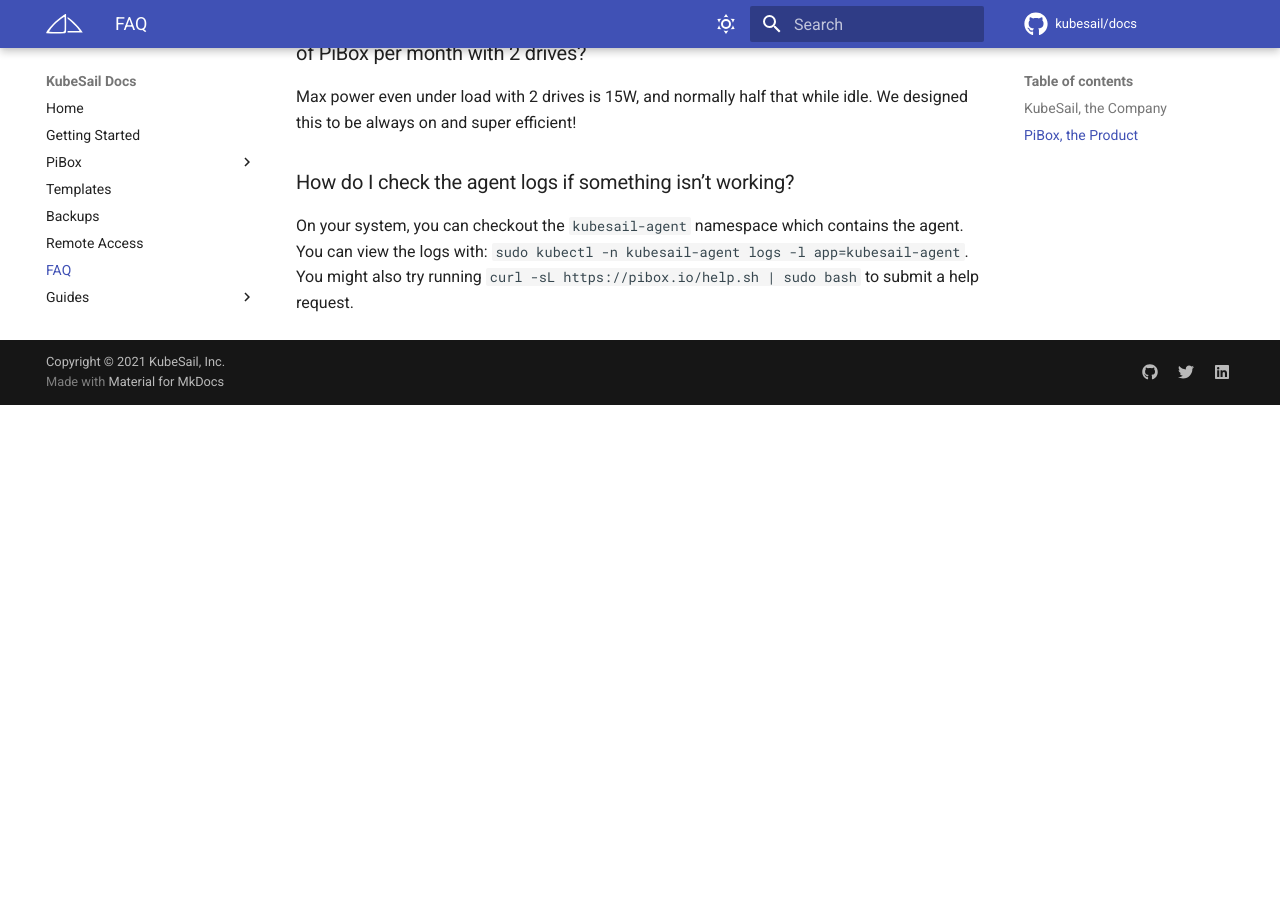
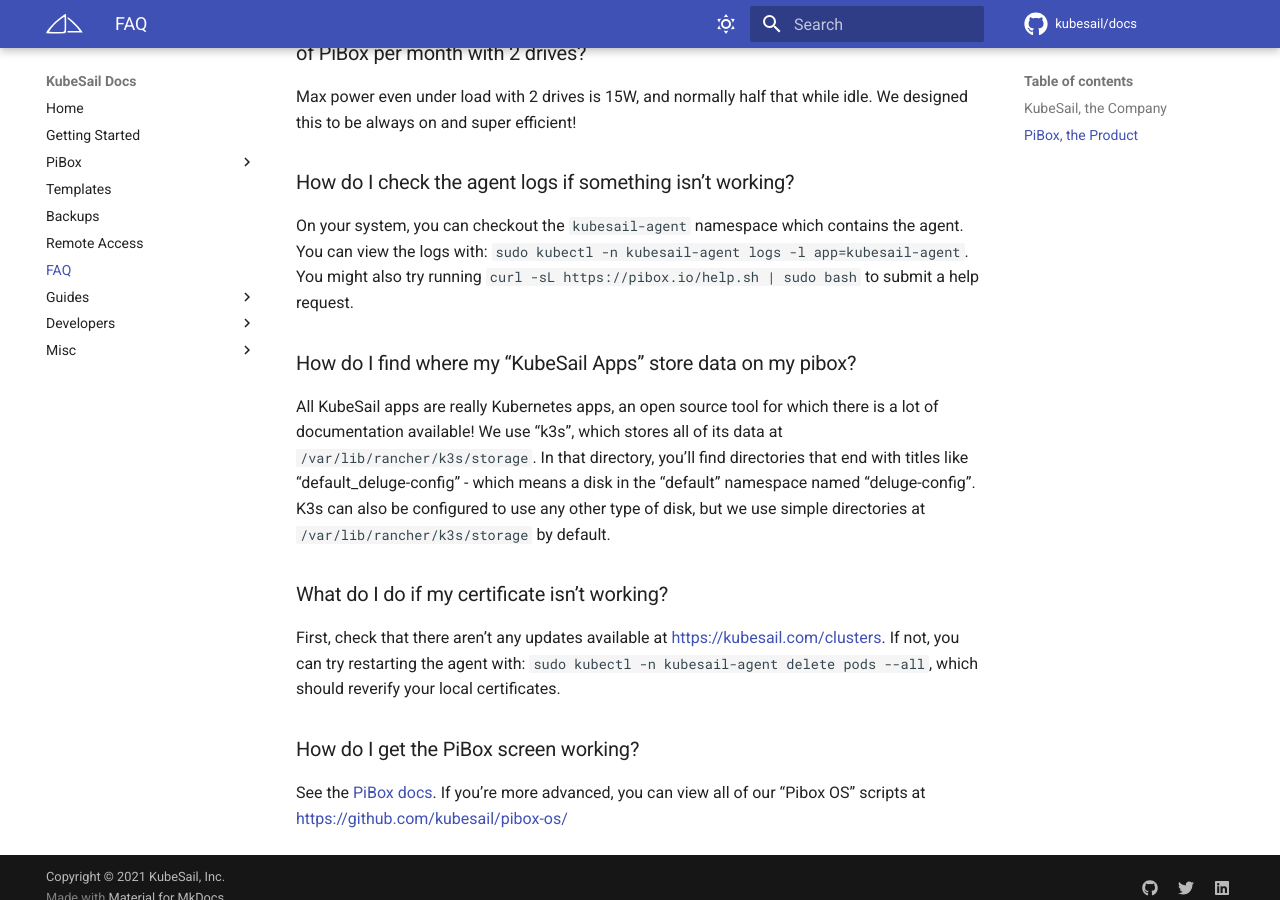
Before and after one commit to kubesail/kubesail-docs, an MkDocs documentation site: the page built from docs/FAQ.md, in a window 1280 px wide and 900 px high, scrolled down 2550 px. Built offline with MkDocs 1.6.1 and Material for MkDocs 9.7.7, drawn with Linux system fonts in a browser that asks for light colours; comment, search, counter and statistics services are not loaded; before the commit the page ends 2955 px from its top, so only the background shows below that.

Commit message:
Update FAQ.md

```diff
--- a/docs/FAQ.md
+++ b/docs/FAQ.md
@@ -70,3 +70,15 @@
 ### How do I check the agent logs if something isn't working?
 
 On your system, you can checkout the `kubesail-agent` namespace which contains the agent. You can view the logs with: `sudo kubectl -n kubesail-agent logs -l app=kubesail-agent`. You might also try running `curl -sL https://pibox.io/help.sh | sudo bash` to submit a help request.
+
+### How do I find where my "KubeSail Apps" store data on my pibox?
+
+All KubeSail apps are really Kubernetes apps, an open source tool for which there is a lot of documentation available! We use "k3s", which stores all of its data at `/var/lib/rancher/k3s/storage`. In that directory, you'll find directories that end with titles like "default_deluge-config" - which means a disk in the "default" namespace named "deluge-config". K3s can also be configured to use any other type of disk, but we use simple directories at `/var/lib/rancher/k3s/storage` by default.
+
+### What do I do if my certificate isn't working?
+
+First, check that there aren't any updates available at https://kubesail.com/clusters. If not, you can try restarting the agent with: `sudo kubectl -n kubesail-agent delete pods --all`, which should reverify your local certificates.
+
+### How do I get the PiBox screen working?
+
+See the [PiBox docs](https://docs.kubesail.com/guides/pibox/kubesail/). If you're more advanced, you can view all of our "Pibox OS" scripts at https://github.com/kubesail/pibox-os/
```
